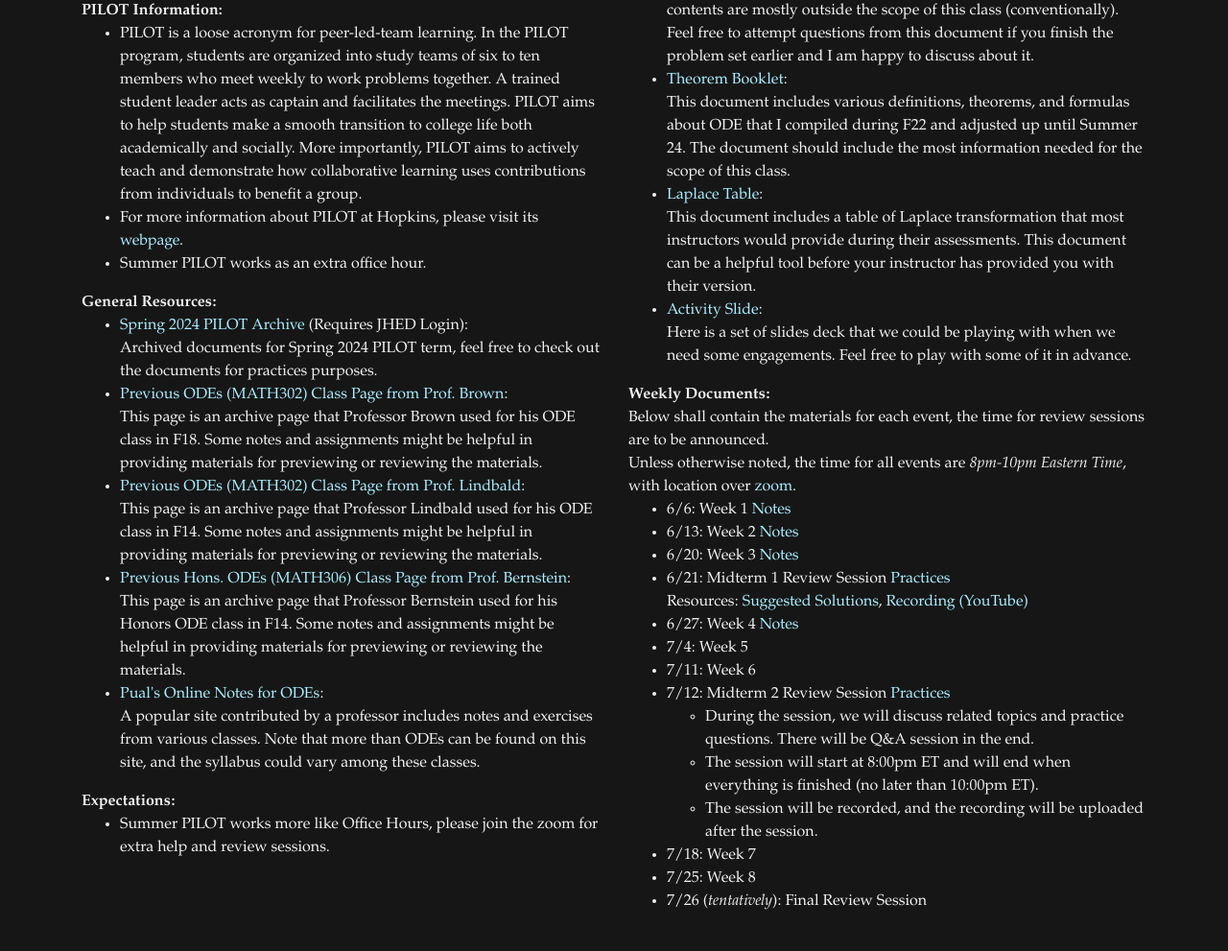
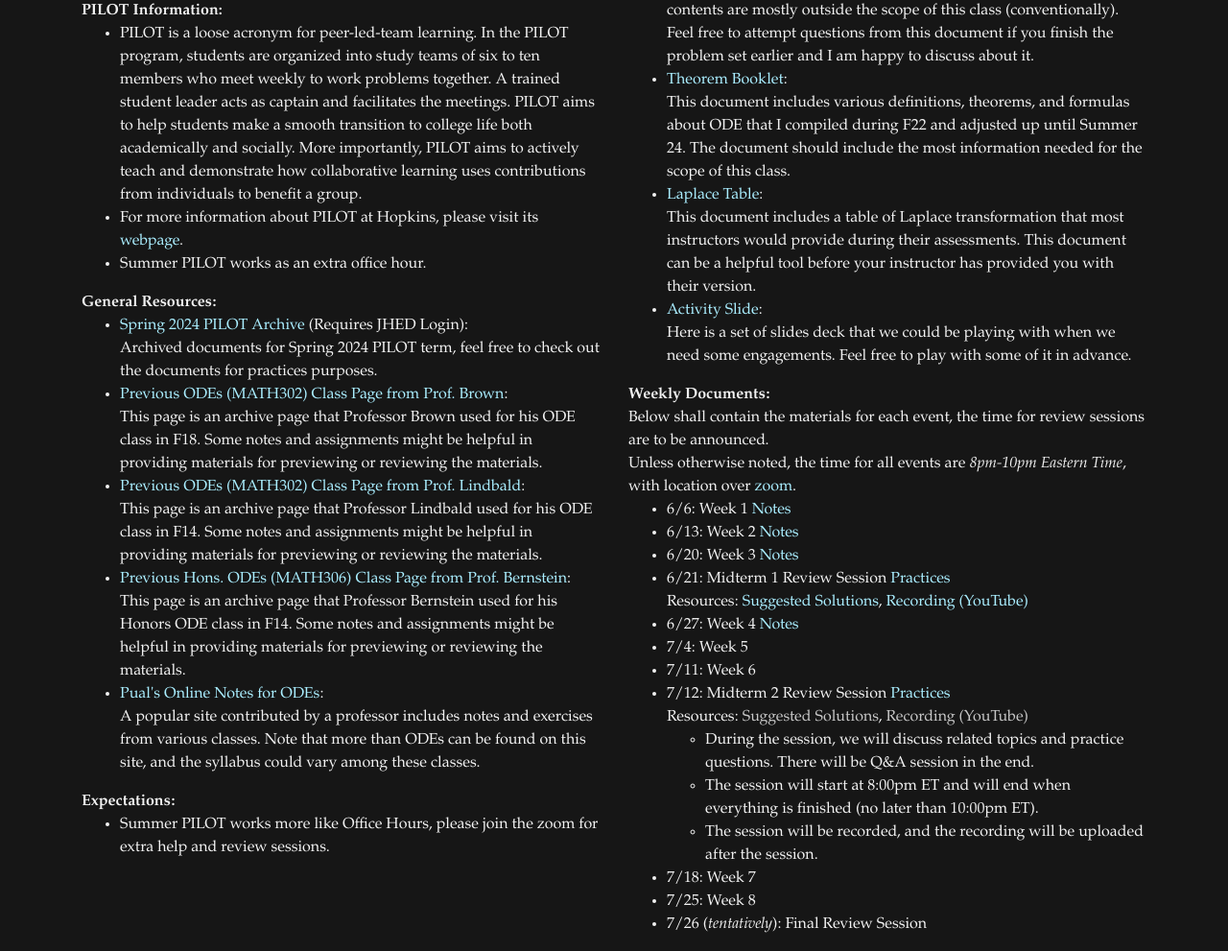
Before and after one commit to JHU-ODE-PILOT/SU24, a plain HTML site: page index.html in a window 1280 px wide. Shown: the part 386-1377 px from the top of the page at 96% size. Before the commit the page ends 1353 px from the top, so only its background shows below. Drawn offline with nearby package versions, Linux system fonts and the light colour scheme.

Commit message:
updated mt2 materials

```diff
--- a/index.html
+++ b/index.html
@@ -72,7 +72,7 @@
             <li>6/27: Week 4 <a href="contents/Notes-Week-4.pdf", target="_blank", style="color: #aaeeff;">Notes</a></li>
             <li>7/4: Week 5</li>
             <li>7/11: Week 6</li>
-            <li>7/12: Midterm 2 Review Session <a href="contents/Midterm-2-Practices.pdf", target="_blank", style="color: #aaeeff;">Practices</a> </li>
+            <li>7/12: Midterm 2 Review Session <a href="contents/Midterm-2-Practices.pdf", target="_blank", style="color: #aaeeff;">Practices</a>  <br> Resources: <a href="contents/Note.txt" target="_blank" style="color: #c7c7c7;">Suggested Solutions</a>, <a href="contents/Rec.txt" target="_blank" style="color: #c7c7c7;"> Recording (YouTube)</a></li>
             <ul>
                 <li>During the session, we will discuss related topics and practice questions. There will be Q&A session in the end.</li>
                 <li>The session will start at 8:00pm ET and will end when everything is finished (no later than 10:00pm ET).</li>
```
Also changed, not shown: contents/Note.txt, contents/Rec.txt.
